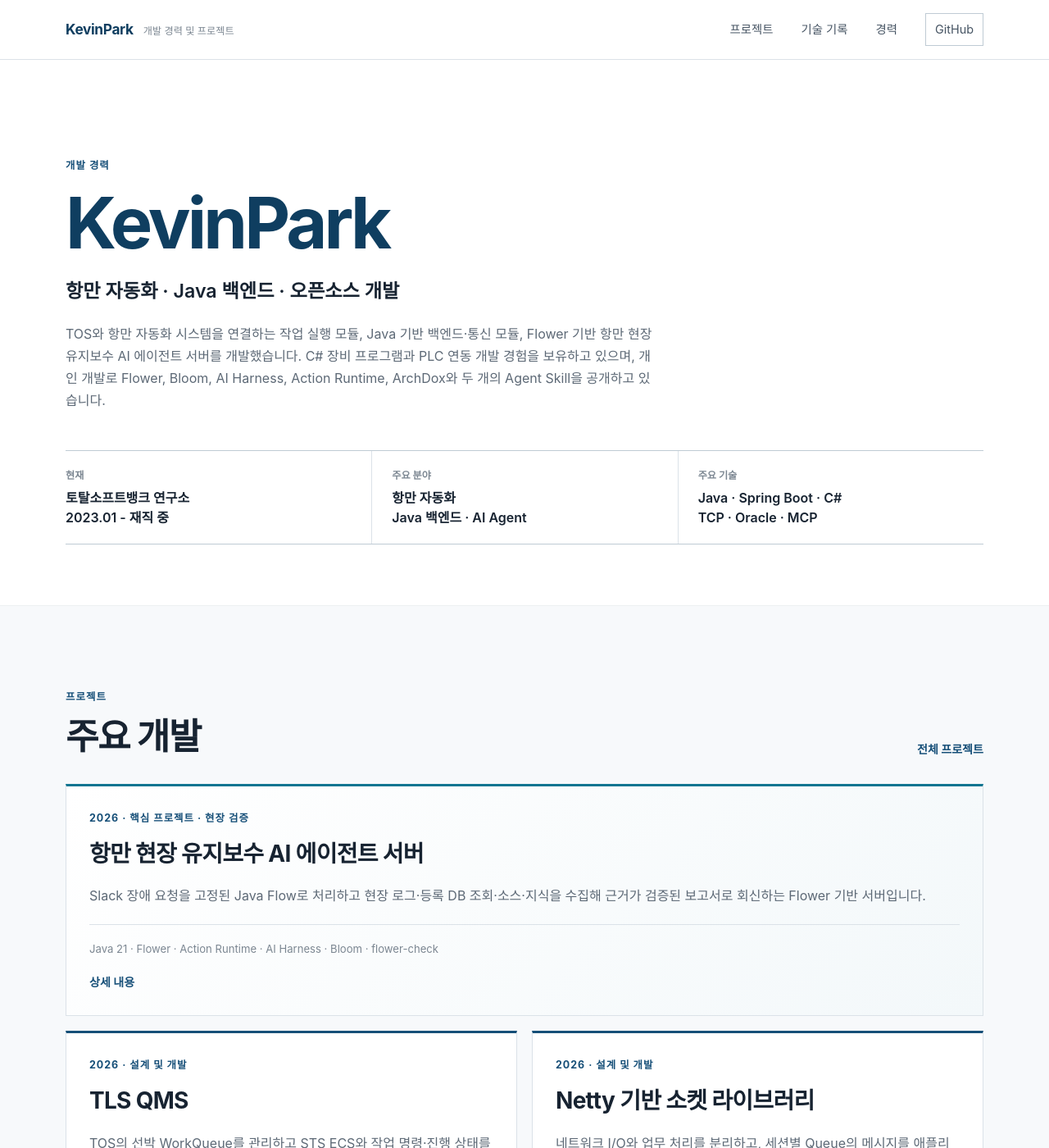
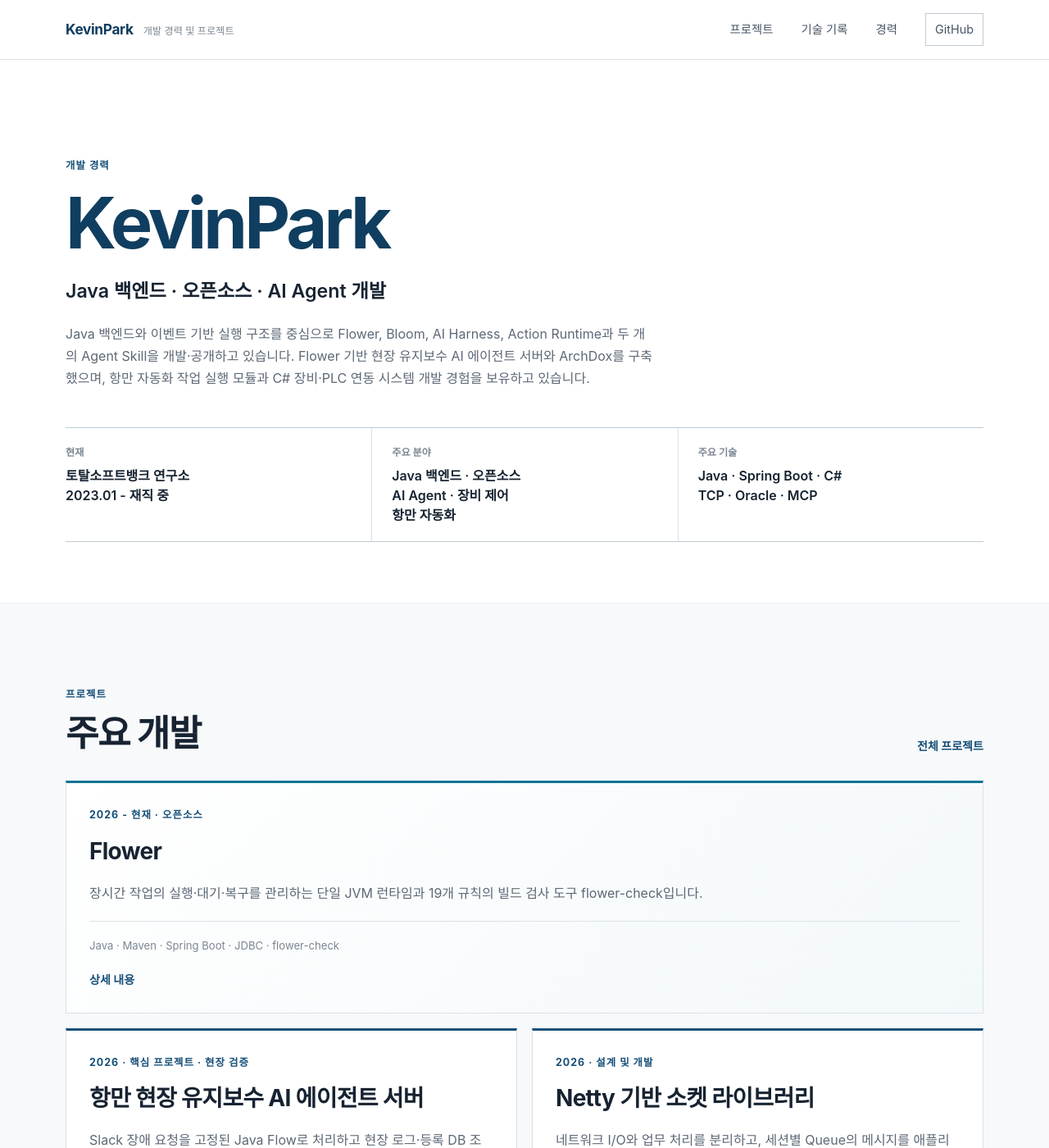
Before and after one commit to parkKevinSB/parkKevinSB.github.io, a Jekyll site: the page built from index.html, in a window 1280 px wide and 1400 px high. Shown: the whole window at 82% size. Built offline with Jekyll 4.4.1, drawn with Linux system fonts in a browser that asks for light colours; some of the changed text lies outside the part shown.

Commit message:
사이트 전면을 백엔드와 오픈소스 중심으로 재정렬

```diff
--- a/_config.yml
+++ b/_config.yml
@@ -1,5 +1,5 @@
 title: KevinPark 개발 경력
-description: 항만 자동화, Java 백엔드, 오픈소스와 AI Agent 프로젝트를 정리한 KevinPark 개발 경력 페이지입니다.
+description: Java 백엔드, 오픈소스, AI Agent와 산업 자동화 프로젝트를 정리한 KevinPark 개발 경력 페이지입니다.
 url: "https://parkkevinsb.github.io"
 baseurl: ""
 lang: ko-KR
--- a/_layouts/default.html
+++ b/_layouts/default.html
@@ -46,7 +46,7 @@
 
     <footer class="site-footer">
       <div class="shell footer-inner">
-        <p>항만 자동화 · Java 백엔드 · 오픈소스</p>
+        <p>Java 백엔드 · 오픈소스 · AI Agent</p>
         <p>© {{ 'now' | date: '%Y' }} KevinPark</p>
       </div>
     </footer>
--- a/index.html
+++ b/index.html
@@ -1,17 +1,17 @@
 ---
 layout: default
 title:
-description: KevinPark의 항만 자동화, Java 백엔드, 오픈소스와 AI Agent 개발 경력 및 프로젝트를 정리한 페이지입니다.
+description: KevinPark의 Java 백엔드, 오픈소스, AI Agent와 산업 자동화 개발 경력 및 프로젝트를 정리한 페이지입니다.
 ---
 <section class="home-intro shell">
   <p class="eyebrow">개발 경력</p>
   <h1>KevinPark</h1>
-  <p class="home-role">항만 자동화 · Java 백엔드 · 오픈소스 개발</p>
+  <p class="home-role">Java 백엔드 · 오픈소스 · AI Agent 개발</p>
   <p class="home-description">
-    TOS와 항만 자동화 시스템을 연결하는 작업 실행 모듈, Java 기반 백엔드·통신 모듈,
-    Flower 기반 항만 현장 유지보수 AI 에이전트 서버를 개발했습니다.
-    C# 장비 프로그램과 PLC 연동 개발 경험을 보유하고 있으며,
-    개인 개발로 Flower, Bloom, AI Harness, Action Runtime, ArchDox와 두 개의 Agent Skill을 공개하고 있습니다.
+    Java 백엔드와 이벤트 기반 실행 구조를 중심으로
+    Flower, Bloom, AI Harness, Action Runtime과 두 개의 Agent Skill을 개발·공개하고 있습니다.
+    Flower 기반 현장 유지보수 AI 에이전트 서버와 ArchDox를 구축했으며,
+    항만 자동화 작업 실행 모듈과 C# 장비·PLC 연동 시스템 개발 경험을 보유하고 있습니다.
   </p>
 
   <dl class="fact-strip">
@@ -21,7 +21,7 @@ description: KevinPark의 항만 자동화, Java 백엔드, 오픈소스와 AI A
     </div>
     <div>
       <dt>주요 분야</dt>
-      <dd>항만 자동화<br>Java 백엔드 · AI Agent</dd>
+      <dd>Java 백엔드 · 오픈소스<br>AI Agent · 장비 제어<br>항만 자동화</dd>
     </div>
     <div>
       <dt>주요 기술</dt>
@@ -41,19 +41,19 @@ description: KevinPark의 항만 자동화, Java 백엔드, 오픈소스와 AI A
     </div>
 
     <div class="project-grid">
-      <a class="project-card project-card-featured" href="{{ '/projects/site-maintenance-agent/' | relative_url }}">
+      <a class="project-card project-card-featured" href="{{ '/projects/flower/' | relative_url }}">
+        <p class="project-type">2026 - 현재 · 오픈소스</p>
+        <h3>Flower</h3>
+        <p class="card-description">장시간 작업의 실행·대기·복구를 관리하는 단일 JVM 런타임과 19개 규칙의 빌드 검사 도구 flower-check입니다.</p>
+        <p class="card-stack">Java · Maven · Spring Boot · JDBC · flower-check</p>
+        <span class="card-link">상세 내용</span>
+      </a>
+
+      <a class="project-card" href="{{ '/projects/site-maintenance-agent/' | relative_url }}">
         <p class="project-type">2026 · 핵심 프로젝트 · 현장 검증</p>
         <h3>항만 현장 유지보수 AI 에이전트 서버</h3>
         <p class="card-description">Slack 장애 요청을 고정된 Java Flow로 처리하고 현장 로그·등록 DB 조회·소스·지식을 수집해 근거가 검증된 보고서로 회신하는 Flower 기반 서버입니다.</p>
         <p class="card-stack">Java 21 · Flower · Action Runtime · AI Harness · Bloom · flower-check</p>
-        <span class="card-link">상세 내용</span>
-      </a>
-
-      <a class="project-card" href="{{ '/projects/tls-qms/' | relative_url }}">
-        <p class="project-type">2026 · 설계 및 개발</p>
-        <h3>TLS QMS</h3>
-        <p class="card-description">TOS의 선박 WorkQueue를 관리하고 STS ECS와 작업 명령·진행 상태를 교환하며 Single/Dual Trolley 작업 실행을 처리하는 Quay 모듈입니다.</p>
-        <p class="card-stack">Java · Spring Boot · RabbitMQ · TCP · Oracle · Taskflow</p>
         <span class="card-link">상세 내용</span>
       </a>
 
@@ -62,22 +62,6 @@ description: KevinPark의 항만 자동화, Java 백엔드, 오픈소스와 AI A
         <h3>Netty 기반 소켓 라이브러리</h3>
         <p class="card-description">네트워크 I/O와 업무 처리를 분리하고, 세션별 Queue의 메시지를 애플리케이션 Task가 처리하도록 설계한 Java TCP 라이브러리입니다.</p>
         <p class="card-stack">Java · Netty · Spring Boot Starter · Agent Skill</p>
-        <span class="card-link">상세 내용</span>
-      </a>
-
-      <a class="project-card" href="{{ '/projects/aytss/' | relative_url }}">
-        <p class="project-type">2025 · 신규 구축</p>
-        <h3>AYTSS</h3>
-        <p class="card-description">대만 항만의 TOS 작업지시를 FMS 실행 단위로 변환하고 자율 야드 이송장비의 작업 진행을 관리하는 시스템입니다.</p>
-        <p class="card-stack">Java · Spring Boot · MyBatis · Oracle · TCP · eventflow</p>
-        <span class="card-link">상세 내용</span>
-      </a>
-
-      <a class="project-card" href="{{ '/projects/flower/' | relative_url }}">
-        <p class="project-type">2026 - 현재 · 오픈소스</p>
-        <h3>Flower</h3>
-        <p class="card-description">장시간 작업의 실행·대기·복구를 관리하는 단일 JVM 런타임과 19개 규칙의 빌드 검사 도구 flower-check입니다.</p>
-        <p class="card-stack">Java · Maven · Spring Boot · JDBC · flower-check</p>
         <span class="card-link">상세 내용</span>
       </a>
 
@@ -118,6 +102,22 @@ description: KevinPark의 항만 자동화, Java 백엔드, 오픈소스와 AI A
         <h3>ArchDox</h3>
         <p class="card-description">감리 문서·체크리스트 작성, AI 문장 보정, DOCX·PDF 생성, 법령 지식 갱신과 MCP 연결을 제공하는 건축사사무소용 Workflow Platform입니다.</p>
         <p class="card-stack">Java · Spring Boot · Flower · React · AWS</p>
+        <span class="card-link">상세 내용</span>
+      </a>
+
+      <a class="project-card" href="{{ '/projects/tls-qms/' | relative_url }}">
+        <p class="project-type">2026 · 설계 및 개발</p>
+        <h3>TLS QMS</h3>
+        <p class="card-description">TOS의 선박 WorkQueue를 관리하고 STS ECS와 작업 명령·진행 상태를 교환하며 Single/Dual Trolley 작업 실행을 처리하는 Quay 모듈입니다.</p>
+        <p class="card-stack">Java · Spring Boot · RabbitMQ · TCP · Oracle · Taskflow</p>
+        <span class="card-link">상세 내용</span>
+      </a>
+
+      <a class="project-card" href="{{ '/projects/aytss/' | relative_url }}">
+        <p class="project-type">2025 · 신규 구축</p>
+        <h3>AYTSS</h3>
+        <p class="card-description">대만 항만의 TOS 작업지시를 FMS 실행 단위로 변환하고 자율 야드 이송장비의 작업 진행을 관리하는 시스템입니다.</p>
+        <p class="card-stack">Java · Spring Boot · MyBatis · Oracle · TCP · eventflow</p>
         <span class="card-link">상세 내용</span>
       </a>
 
```
Also changed, not shown: docs/site-content-guide.md (+2 -2 lines), projects.html (+14 -14 lines).
